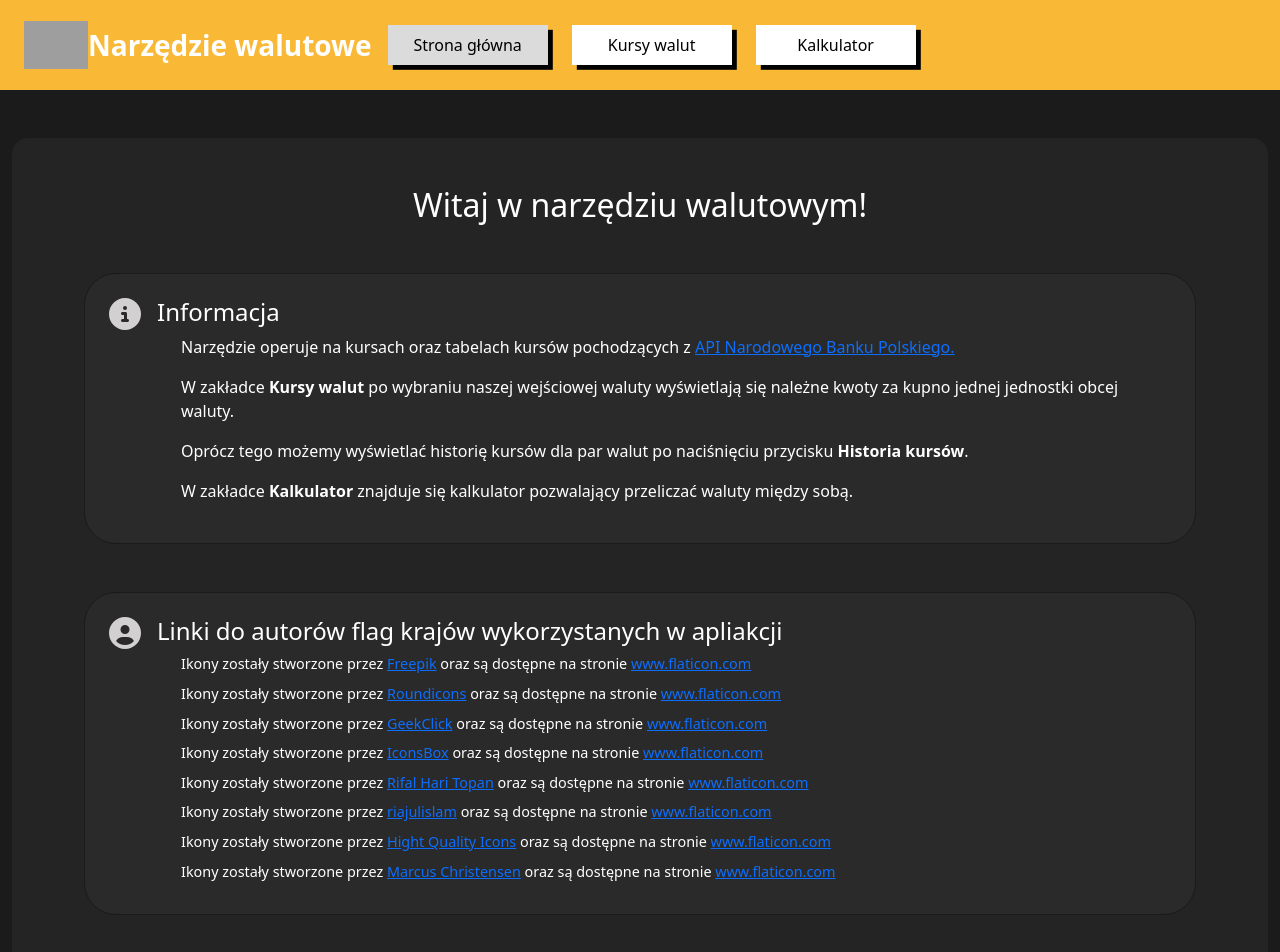
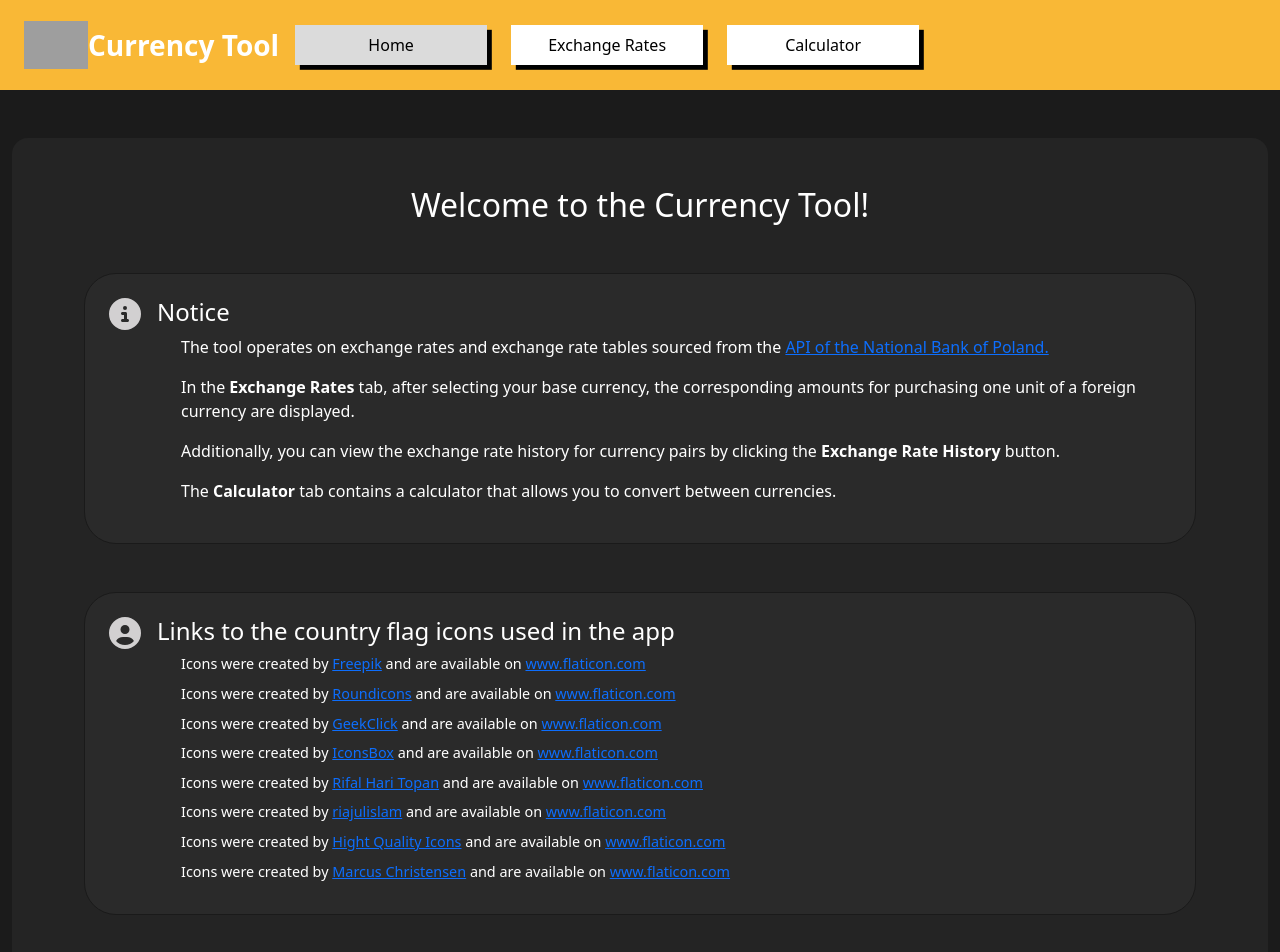
Before and after one commit to Kamil-Kowalczyk/currency-tool, a React (Vite) app: page / in a window 1280 px wide. Shown: the top 952 px of the page. Built offline with nearby package versions, Linux system fonts and the light colour scheme; no server answers; grey boxes are pictures that could not be loaded.

Commit message:
translated the app to English

```diff
--- a/index.html
+++ b/index.html
@@ -1,5 +1,5 @@
 <!DOCTYPE html>
-<html lang="pl">
+<html lang="en">
   <head>
     <meta charset="utf-8" />
     <title>Currency Tool</title>
--- a/src/app/components/calculator/calculator.tsx
+++ b/src/app/components/calculator/calculator.tsx
@@ -101,7 +101,7 @@ export function Calculator() {
         <div className={`container ${styles.holder}`}>
             <div className={`container ${styles.calcContainer} col-xl-6 col-lg-7 col-md-10 col-sm-12 rounded-5 mt-5 d-flex flex-column`}>
                 <div className='row'>
-                    <h2 className="text-center mt-4">Kalkulator</h2>
+                    <h2 className="text-center mt-4">Calculator</h2>
                 </div>
                 <div className="row flex-grow-1">
                     <div className="col my-auto mx-auto">
@@ -109,7 +109,7 @@ export function Calculator() {
                             currencyTable.length > 0 ? (
                                 <CalculatorForm currencyTable={currencyTable} />
                             ) : (
-                                <p className="text-center">Ładowanie danych, proszę czekać...</p>
+                                <p className="text-center">Loading the data, please wait...</p>
                             )
                         }
                     </div>
--- a/src/app/components/home/home.tsx
+++ b/src/app/components/home/home.tsx
@@ -32,24 +32,25 @@ function Card({ title, children, icon }: CardProps) {
 export function Home(props: HomeProps) {
   return (
     <div className={`mx-auto p-4 mt-5 h-100 rounded-4 ${styles.holder}`}>
-      <h2 className='text-center m-4'>Witaj w narzędziu walutowym!</h2>
+      <h2 className='text-center m-4'>Welcome to the Currency Tool!</h2>
       <div className='mt-5'>
-        <Card title='Informacja' icon={faCircleInfo}>
-          <p>Narzędzie operuje na kursach oraz tabelach kursów pochodzących z <a href='http://api.nbp.pl/'> API Narodowego Banku Polskiego.</a></p>
-          <p>W zakładce <span className='fw-bolder'> Kursy walut</span> po wybraniu naszej wejściowej waluty wyświetlają się należne kwoty za kupno jednej jednostki obcej waluty.</p>
-          <p>Oprócz tego możemy wyświetlać historię kursów dla par walut po naciśnięciu przycisku <span className='fw-bolder'> Historia kursów</span>.</p>
-          <p>W zakładce <span className='fw-bolder'> Kalkulator</span> znajduje się kalkulator pozwalający przeliczać waluty między sobą.</p>
+        <Card title='Notice' icon={faCircleInfo}>
+        <p>The tool operates on exchange rates and exchange rate tables sourced from the <a href='http://api.nbp.pl/'> API of the National Bank of Poland.</a></p>
+        <p>In the <span className='fw-bolder'>Exchange Rates</span> tab, after selecting your base currency, the corresponding amounts for purchasing one unit of a foreign currency are displayed.</p>
+        <p>Additionally, you can view the exchange rate history for currency pairs by clicking the <span className='fw-bolder'>Exchange Rate History</span> button.</p>
+        <p>The <span className='fw-bolder'>Calculator</span> tab contains a calculator that allows you to convert between currencies.</p>
+
         </Card>
-        <Card title='Linki do autorów flag krajów wykorzystanych w apliakcji' icon={faUserCircle}>
+        <Card title='Links to the country flag icons used in the app' icon={faUserCircle}>
           <div style={{fontSize: '0.9rem'}}>
-            <div className='mt-2 mb-2'>Ikony zostały stworzone przez <a href="https://www.freepik.com" title="Freepik">Freepik</a> oraz są dostępne na stronie <a href="https://www.flaticon.com/" title="Flaticon">www.flaticon.com</a></div>
-            <div className='mt-2 mb-2'>Ikony zostały stworzone przez <a href="https://www.flaticon.com/authors/roundicons" title="Roundicons">Roundicons</a> oraz są dostępne na stronie <a href="https://www.flaticon.com/" title="Flaticon">www.flaticon.com</a></div>
-            <div className='mt-2 mb-2'>Ikony zostały stworzone przez <a href="https://www.flaticon.com/authors/geekclick" title="GeekClick">GeekClick</a> oraz są dostępne na stronie <a href="https://www.flaticon.com/" title="Flaticon">www.flaticon.com</a></div>
-            <div className='mt-2 mb-2'>Ikony zostały stworzone przez <a href="https://www.flaticon.com/authors/iconsbox" title="IconsBox">IconsBox</a> oraz są dostępne na stronie <a href="https://www.flaticon.com/" title="Flaticon">www.flaticon.com</a></div>
-            <div className='mt-2 mb-2'>Ikony zostały stworzone przez <a href="https://www.flaticon.com/authors/rifal-hari-topan" title="Rifal Hari Topan">Rifal Hari Topan</a> oraz są dostępne na stronie <a href="https://www.flaticon.com/" title="Flaticon">www.flaticon.com</a></div>
-            <div className='mt-2 mb-2'>Ikony zostały stworzone przez <a href="https://www.flaticon.com/authors/riajulislam" title="riajulislam">riajulislam</a> oraz są dostępne na stronie <a href="https://www.flaticon.com/" title="Flaticon">www.flaticon.com</a></div>
-            <div className='mt-2 mb-2'>Ikony zostały stworzone przez <a href="https://www.flaticon.com/authors/hight-quality-icons" title="Hight Quality Icons">Hight Quality Icons</a> oraz są dostępne na stronie <a href="https://www.flaticon.com/" title="Flaticon">www.flaticon.com</a></div>
-            <div className='mt-2 mb-2'>Ikony zostały stworzone przez <a href="https://www.flaticon.com/authors/marcus-christensen" title="Marcus Christensen">Marcus Christensen</a> oraz są dostępne na stronie <a href="https://www.flaticon.com/" title="Flaticon">www.flaticon.com</a></div>
+            <div className='mt-2 mb-2'>Icons were created by <a href="https://www.freepik.com" title="Freepik">Freepik</a> and are available on <a href="https://www.flaticon.com/" title="Flaticon">www.flaticon.com</a></div>
+            <div className='mt-2 mb-2'>Icons were created by <a href="https://www.flaticon.com/authors/roundicons" title="Roundicons">Roundicons</a> and are available on <a href="https://www.flaticon.com/" title="Flaticon">www.flaticon.com</a></div>
+            <div className='mt-2 mb-2'>Icons were created by <a href="https://www.flaticon.com/authors/geekclick" title="GeekClick">GeekClick</a> and are available on <a href="https://www.flaticon.com/" title="Flaticon">www.flaticon.com</a></div>
+            <div className='mt-2 mb-2'>Icons were created by <a href="https://www.flaticon.com/authors/iconsbox" title="IconsBox">IconsBox</a> and are available on <a href="https://www.flaticon.com/" title="Flaticon">www.flaticon.com</a></div>
+            <div className='mt-2 mb-2'>Icons were created by <a href="https://www.flaticon.com/authors/rifal-hari-topan" title="Rifal Hari Topan">Rifal Hari Topan</a> and are available on <a href="https://www.flaticon.com/" title="Flaticon">www.flaticon.com</a></div>
+            <div className='mt-2 mb-2'>Icons were created by <a href="https://www.flaticon.com/authors/riajulislam" title="riajulislam">riajulislam</a> and are available on <a href="https://www.flaticon.com/" title="Flaticon">www.flaticon.com</a></div>
+            <div className='mt-2 mb-2'>Icons were created by <a href="https://www.flaticon.com/authors/hight-quality-icons" title="Hight Quality Icons">Hight Quality Icons</a> and are available on <a href="https://www.flaticon.com/" title="Flaticon">www.flaticon.com</a></div>
+            <div className='mt-2 mb-2'>Icons were created by <a href="https://www.flaticon.com/authors/marcus-christensen" title="Marcus Christensen">Marcus Christensen</a> and are available on <a href="https://www.flaticon.com/" title="Flaticon">www.flaticon.com</a></div>
           </div>
 
         </Card>
--- a/src/app/components/rates/history-dialog/history-dialog.tsx
+++ b/src/app/components/rates/history-dialog/history-dialog.tsx
@@ -36,7 +36,7 @@ interface ChartProps {
 
 function Chart({rates, baseCur} : ChartProps) {
   const series: ApexAxisChartSeries = [{
-    name: "Cena",
+    name: "Price",
     data: rates.map(rate => rate.rate),
   }]
   const options: ApexOptions = {
@@ -124,7 +124,7 @@ function Dialog({initialCur, targetCur, handleClose} : DialogProps) {
         <h2 className='w-100'>
 
           <div className='d-inline-flex'>
-            <div className='my-auto me-2'>Kurs dla pary: </div>
+            <div className='my-auto me-2'>Exchange rates for pair: </div>
               <TextImage
                 src={initialCur.imageSrc}
                 alt={`${initialCur.code.toLowerCase()}.png`}
@@ -153,41 +153,41 @@ function Dialog({initialCur, targetCur, handleClose} : DialogProps) {
                 rates.length > 0 ? (
                   <Chart rates={rates} baseCur={initialCur}/>
                 ) : (
-                 <h3>Ładawanie danych...</h3>
+                 <h3>Loading the data, please wait...</h3>
                 )
               }
             </div>
             <div className='col-4'>
-                <h3 className='text-center mb-4'>Okres:</h3>
+                <h3 className='text-center mb-4'>Period:</h3>
                 <div className='w-100 text-center'>
                   <PeriodButton
                     selected={period == '1w'}
-                    content='1 Tydzień'
+                    content='1 week'
                     handleClick={() => setPeriod('1w')}
                   />
                   <PeriodButton
                     selected={period == '2w'}
-                    content='2 Tygodnie'
+                    content='2 weeks'
                     handleClick={() => setPeriod('2w')}
                   />
                   <PeriodButton
                     selected={period == '1m'}
-                    content='1 Miesiąc'
+                    content='1 month'
                     handleClick={() => setPeriod('1m')}
                   />
                   <PeriodButton
                     selected={period == '3m'}
-                    content='3 Miesiące'
+                    content='3 months'
                     handleClick={() => setPeriod('3m')}
                   />
                   <PeriodButton
                       selected={period == '6m'}
-                    content='6 Miesięcy'
+                    content='6 months'
                     handleClick={() => setPeriod('6m')}
                   />
                   <PeriodButton
                     selected={period == '1y'}
-                    content='1 Rok'
+                    content='1 year'
                     handleClick={() => setPeriod('1y')}
                   />
                 </div>
--- a/src/app/components/rates/rates.tsx
+++ b/src/app/components/rates/rates.tsx
@@ -137,17 +137,17 @@ function TableHead({ clickHandlers, sortBy, sortType }: TableHeadProps) {
             <tr className={`text-center ${styles.tableRow}`}>
                 <TableHeadCol
                     className={byCodeClassName}
-                    content='Kod'
+                    content='Code'
                     handleClick={clickHandlers.byCode}
                 />
                 <TableHeadCol
                     className={byNameClassName}
-                    content='Waluta'
+                    content='Currency'
                     handleClick={clickHandlers.byName}
                 />
                 <TableHeadCol
                     className={byRateClassName}
-                    content='Średni kurs'
+                    content='Mid exchange rate'
                     colSpan={2}
                     handleClick={clickHandlers.byRate}
                 />
@@ -171,9 +171,6 @@ function TableBody({ table, rate, showHistoryDialog, selectedCurrency }: TableBo
                             />
                         </td>
                         <td className='col-3 align-middle border border-3 border-top-0 text-capitalize'>{currency.name}</td>
-                        {/* <td className={`${styles.borders} col-2 align-middle border border-3`}>
-                            <span>{(calculateRate(BASE_CURRENCY, currency) / rate).toFixed(6)} {currency.code}</span>
-                        </td> */}
                         <td className={`${styles.borders} col-2 align-middle border border-3`}>
                             <span>{(currency.rate * rate).toFixed(6)} {selectedCurrency.code}</span>
                         </td>
@@ -182,7 +179,7 @@ function TableBody({ table, rate, showHistoryDialog, selectedCurrency }: TableBo
                                 className={`btn ${styles.yellowBg} pt-2 pb-2`}
                                 onClick={() => showHistoryDialog(currency)}
                             >
-                                Historia kursów
+                                Exchange rate history
                             </button>
                         </td>
                     </tr>
@@ -249,7 +246,7 @@ function Table({ curTable, selectedCur, showHistoryDialog  }: TableProps) {
 function MainCurSelector({ curTable, value, onChange }: MainCurSelectorProps) {
     return (
         <div className='mt-2 mb-4 row'>
-            <h5 className='text-center mb-4'>Wybierz walutę, dla której będą wyświetlane odpowiadające jej kursy</h5>
+            <h5 className='text-center mb-4'>Choose the base currency</h5>
             <CurrencySelect
                 options={curTable}
                 value={value}
@@ -261,7 +258,7 @@ function MainCurSelector({ curTable, value, onChange }: MainCurSelectorProps) {
 }
 
 function Header() {
-    return <h2 className='text-center m-4'>Kursy walut</h2>;
+    return <h2 className='text-center m-4'>Currency exchange rates</h2>;
 }
 
 export function Rates() {
@@ -304,7 +301,7 @@ export function Rates() {
 
                     </div>
                 ) : (
-                    <p className='text-center'>Ładawanie danych, proszę czekać...</p>
+                    <p className='text-center'>Loading the data, please wait...</p>
                 )
             }
         </div>
--- a/src/app/layouts/footer/footer.tsx
+++ b/src/app/layouts/footer/footer.tsx
@@ -4,7 +4,7 @@ export function Footer() {
   return (
     <div className={`container-fluid mt-5 pt-3 ${styles.holder}`}>
       <div className='container'>
-        <h6 className='text-start' >Stworzone przez: Kamil-Kowalczyk</h6>
+        <h6 className='text-start' >Created by: Kamil-Kowalczyk</h6>
       </div>
     </div>
   )
--- a/src/app/layouts/navbar/nav-item/nav-item.module.scss
+++ b/src/app/layouts/navbar/nav-item/nav-item.module.scss
@@ -1,6 +1,6 @@
 .linkContainer {
     font-weight: 500;
-    width: 10em;
+    width: 12rem;
     text-align: center;
     background-color: white;
     box-shadow: 0.3em 0.3em 0 black;
--- a/src/app/layouts/navbar/navbar.tsx
+++ b/src/app/layouts/navbar/navbar.tsx
@@ -14,7 +14,7 @@ export function Navbar() {
               <img className={`${styles.logo}`} src='/currency_tool.ico'/>
             </div>
             <div>
-              Narzędzie walutowe
+              Currency Tool
             </div>
 
           </a>
@@ -22,17 +22,17 @@ export function Navbar() {
             <ul className='navbar-nav' >
               <NavItem
                 path={'/'}
-                title={'Strona główna'}
+                title={'Home'}
                 isCurrentPage={location.pathname === '/' ? true : false}
               />
               <NavItem
                 path={'/exchange-rates'}
-                title={'Kursy walut'}
+                title={'Exchange Rates'}
                 isCurrentPage={location.pathname === '/exchange-rates' ? true : false}
               />
               <NavItem
                 path={'/calculator'}
-                title={'Kalkulator'}
+                title={'Calculator'}
                 isCurrentPage={location.pathname === '/calculator' ? true : false}
               />
             </ul>
```
Also changed, not shown: src/app/contexts/currency-data-context/tools/table-fetcher.ts (+73 -2 lines).
